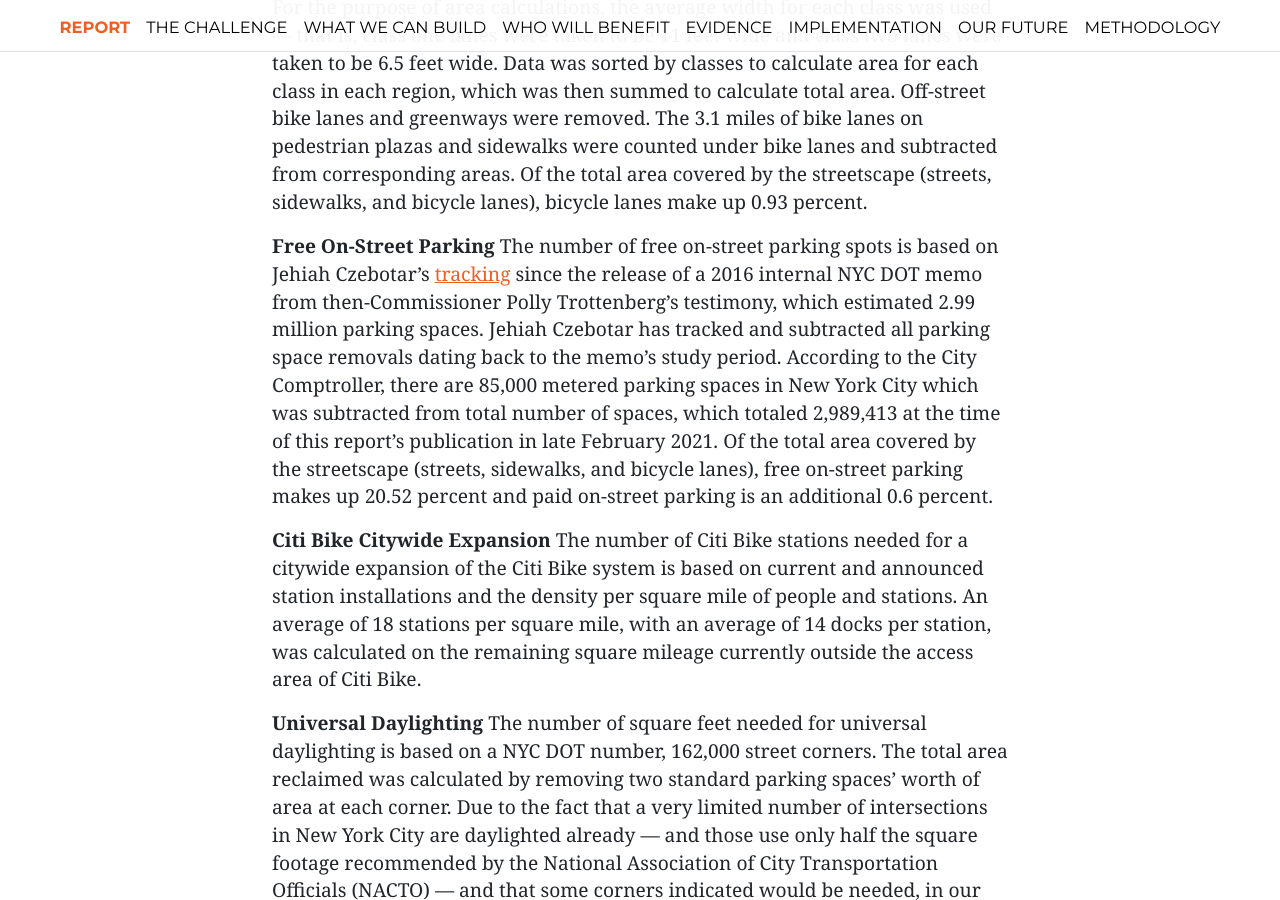
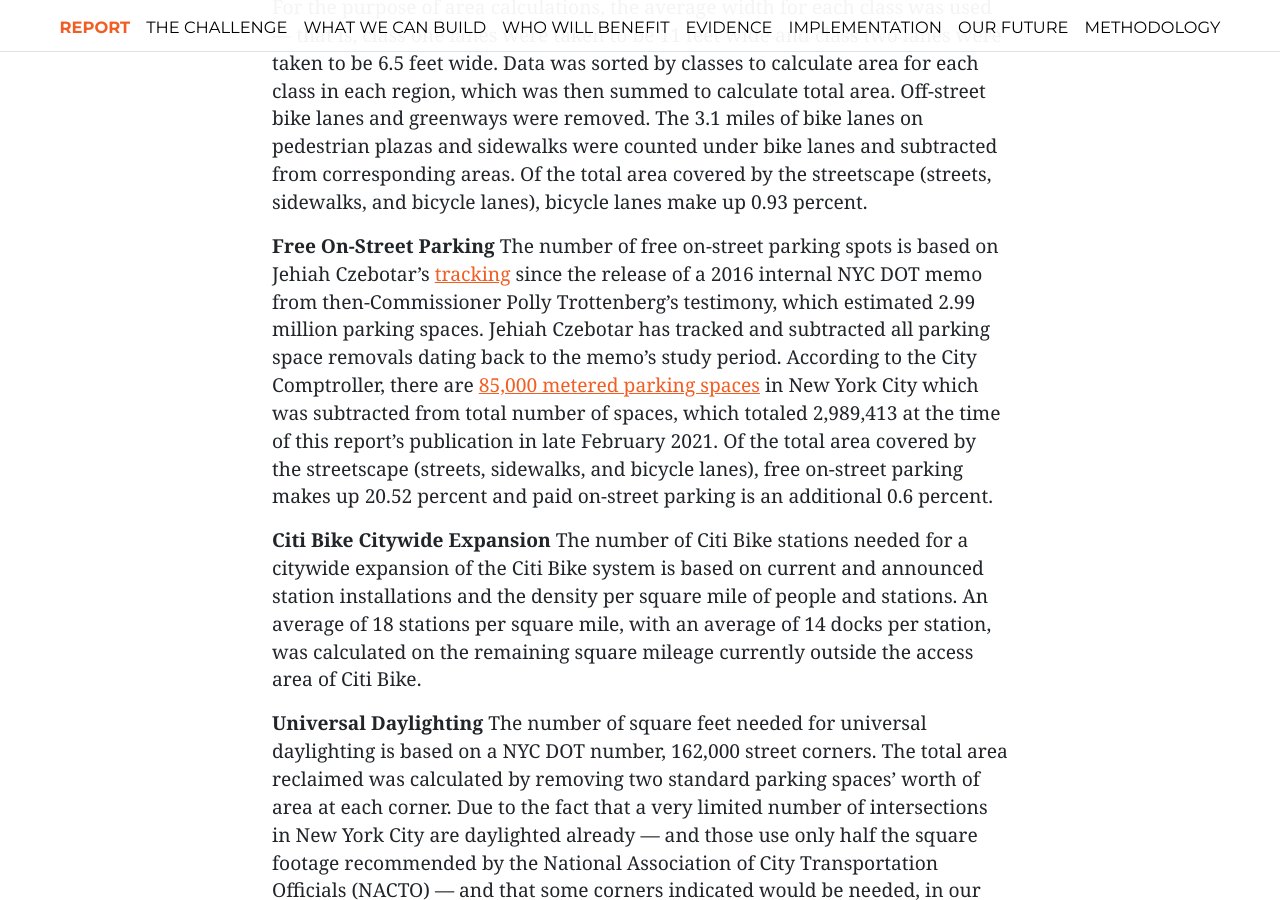
Before and after one commit to TransportationAlternatives/NYC25x25, a Jekyll site: the page built from report/methodology.md, in a window 1280 px wide and 900 px high, scrolled down 1487 px. Built offline with Jekyll 4.4.1, drawn with Linux system fonts in a browser that asks for light colours; nearby versions of some CDN libraries; part of the change alters nothing that is shown.

```diff
--- a/report/methodology.md
+++ b/report/methodology.md
@@ -20,7 +20,7 @@ To calculate the street areas, TA used the streets centerline data from DOITT. A
 TA used the NYC DOT’s New York City Bike Routes [dataset](http://www.nyc.gov/html/dot/html/about/datafeeds.shtml#bikes) to calculate the area of bike lanes. The width of class one bike lanes varies from 8 feet to 14 feet. Width of class two bike lanes varies from five feet to eight feet. For the purpose of area calculations, the average width for each class was used — that is, class one lanes were taken to be 11 feet wide and class two lanes were taken to be 6.5 feet wide. Data was sorted by classes to calculate area for each class in each region, which was then summed to calculate total area. Off-street bike lanes and greenways were removed. The 3.1 miles of bike lanes on pedestrian plazas and sidewalks were counted under bike lanes and subtracted from corresponding areas. Of the total area covered by the streetscape (streets, sidewalks, and bicycle lanes), bicycle lanes make up 0.93 percent.
 
 **Free On-Street Parking**
-The number of free on-street parking spots is based on Jehiah Czebotar’s [tracking](https://toomanycars.nyc/) since the release of a 2016 internal NYC DOT memo from then-Commissioner Polly Trottenberg’s testimony, which estimated 2.99 million parking spaces. Jehiah Czebotar has tracked and subtracted all parking space removals dating back to the memo’s study period. According to the City Comptroller, there are 85,000 metered parking spaces in New York City which was subtracted from total number of spaces, which totaled 2,989,413 at the time of this report’s publication in late February 2021. Of the total area covered by the streetscape (streets, sidewalks, and bicycle lanes), free on-street parking makes up 20.52 percent and paid on-street parking is an additional 0.6 percent.
+The number of free on-street parking spots is based on Jehiah Czebotar’s [tracking](https://toomanycars.nyc/) since the release of a 2016 internal NYC DOT memo from then-Commissioner Polly Trottenberg’s testimony, which estimated 2.99 million parking spaces. Jehiah Czebotar has tracked and subtracted all parking space removals dating back to the memo’s study period. According to the City Comptroller, there are [85,000 metered parking spaces](https://comptroller.nyc.gov/reports/letter-report-on-the-department-of-transportations-administration-of-the-collection-of-cash-revenue-from-parking-meters/) in New York City which was subtracted from total number of spaces, which totaled 2,989,413 at the time of this report’s publication in late February 2021. Of the total area covered by the streetscape (streets, sidewalks, and bicycle lanes), free on-street parking makes up 20.52 percent and paid on-street parking is an additional 0.6 percent.
 
 **Citi Bike Citywide Expansion**
 The number of Citi Bike stations needed for a citywide expansion of the Citi Bike system is based on current and announced station installations and the density per square mile of people and stations. An average of 18 stations per square mile, with an average of 14 docks per station, was calculated on the remaining square mileage currently outside the access area of Citi Bike.
```
